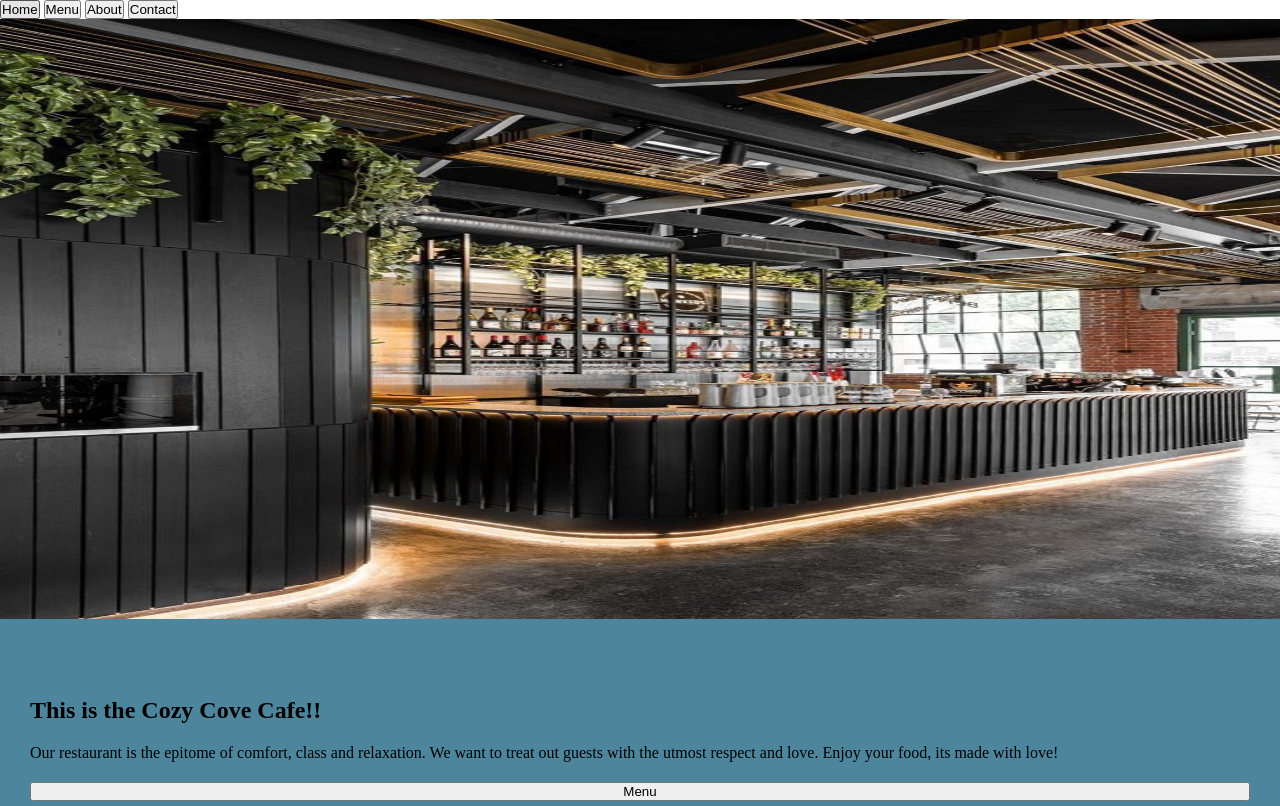
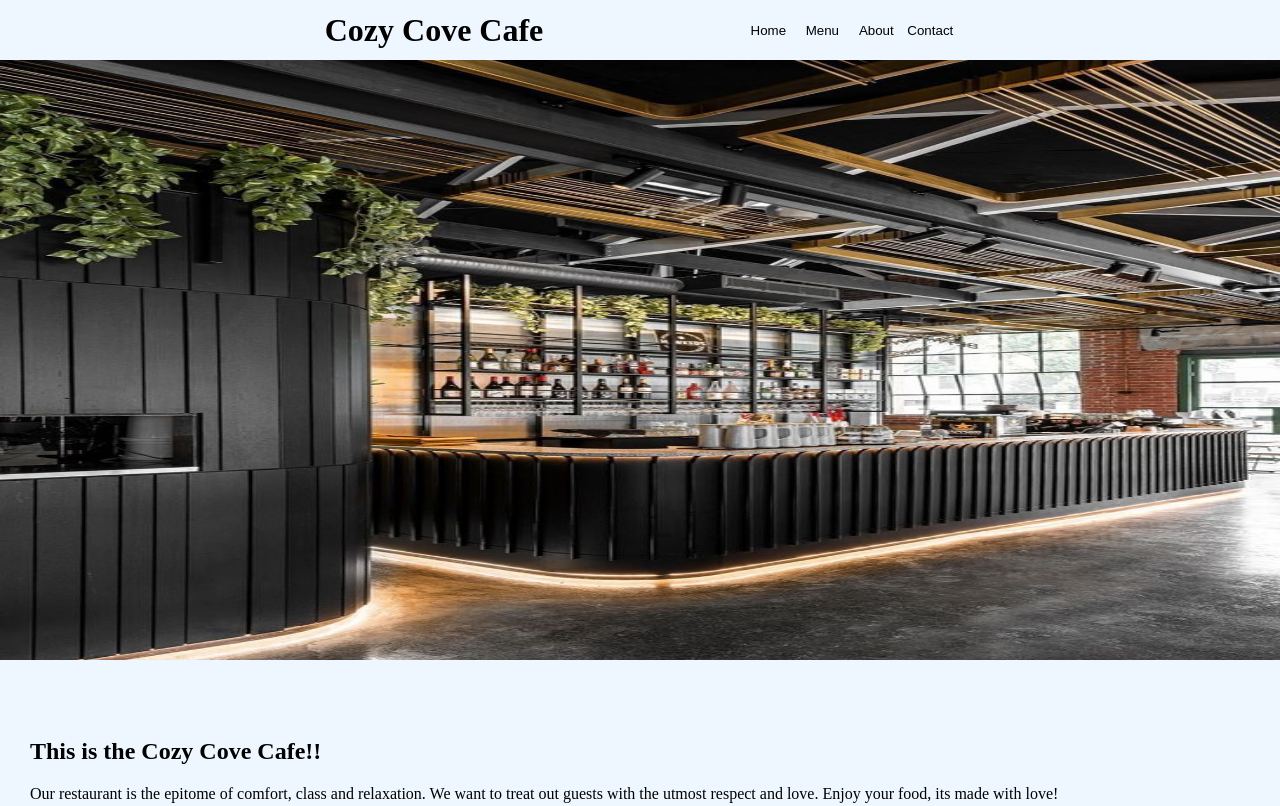
Before and after one commit to sdhinsa11/Restaurant_Page, a website built with webpack: page src/index.html in a window 1280 px wide. Shown: the top 806 px of the page. Built offline with nearby package versions, Linux system fonts and the light colour scheme.

Commit message:
Done with the header

```diff
--- a/src/index.html
+++ b/src/index.html
@@ -7,8 +7,9 @@
 </head>
 <body>
 
-    <header>
-        <nav>
+    <header id = "header">
+        <h1>Cozy Cove Cafe</h1>
+        <nav id = "nav">
             <button class = "tablinks" id = "defaultOpen">Home</button>
             <button class = "tablinks" >Menu</button>
             <button class = "tablinks" >About</button>
--- a/src/menu.js
+++ b/src/menu.js
@@ -3,6 +3,7 @@ import './style.css';
 
 export function menu(){
     const element = document.getElementById("content");
+
 
     const pagetwo = document.createElement("p");
     pagetwo.textContent = "The menu button works!";
@@ -11,5 +12,4 @@ export function menu(){
 
     // document.body.appendChild(element);
 
-
 }
--- a/src/style.css
+++ b/src/style.css
@@ -2,6 +2,28 @@
     margin:0;
     padding: 0%;
     /* background-color: #4D869C; */
+}
+
+
+#header{
+    height: 60px;
+    display: flex;
+    gap: 200px;
+    justify-content: center;
+    align-items: center;
+    background-color: #EEF7FF;
+}
+
+.tablinks{
+    width: 50px;
+    height: 60px;
+    border-radius: 5px;
+    border: none;
+    background-color: #EEF7FF;
+}
+
+.tablinks:hover{
+    background-color: #CDE8E5;
 }
 
 #content{
@@ -31,7 +53,8 @@
     gap: 20px;
     padding: 30px;
     height: 200px;
-    background-color: #4D869C;
+    background-color: #EEF7FF;
+
     /* border: 2px solid paleturquoise; */
 }
 
@@ -57,7 +80,8 @@
 }
 
 #divFour{
-    background-color:#CDE8E5;
+    background-color: #EEF7FF;
+
     display: grid;
     gap: 10px;
     padding: 20px;
```
